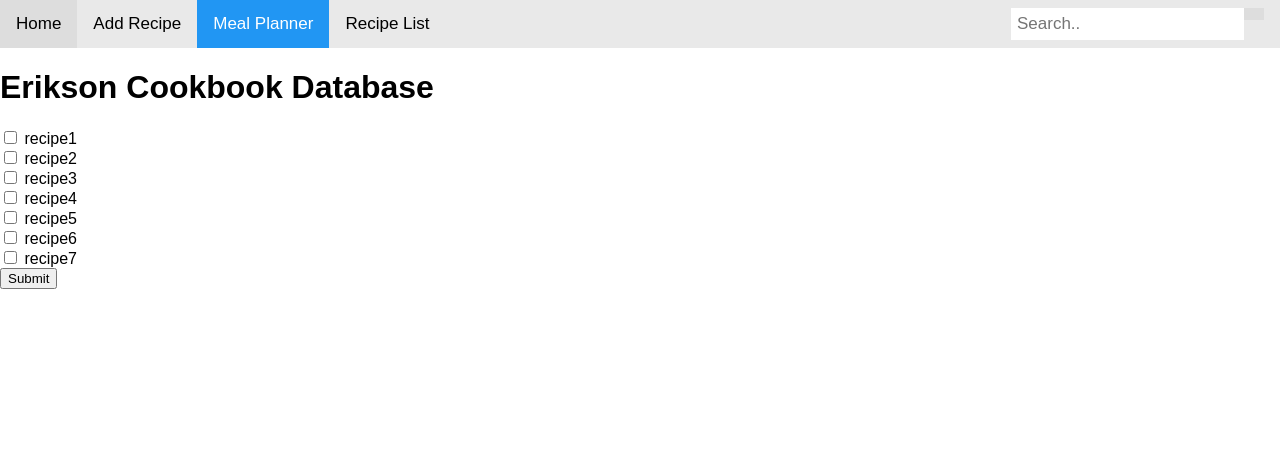
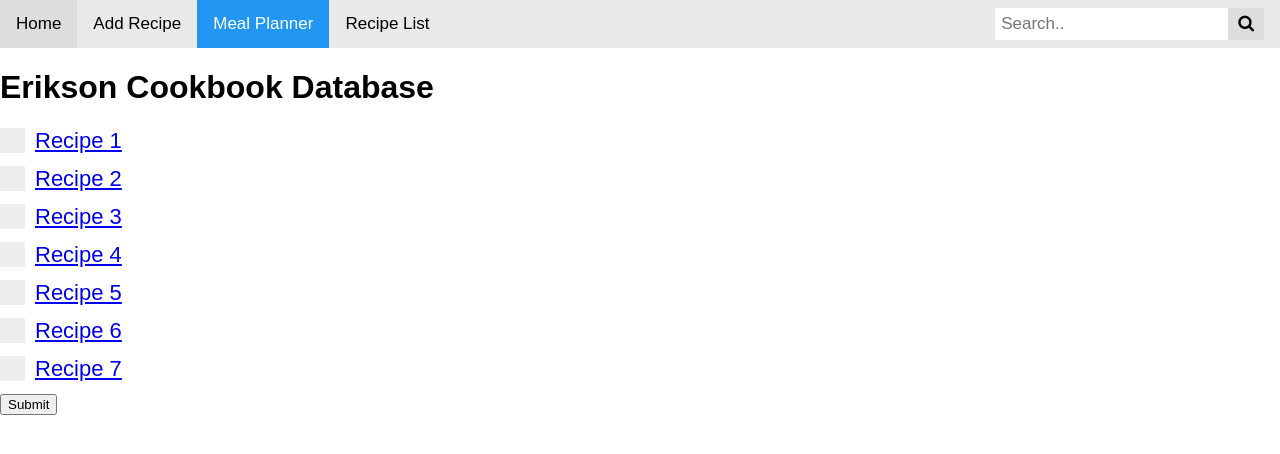
Before and after one commit to waynehead99/CookbookWebsite, a Django app: page /random/ in a window 1280 px wide. Shown: the top 454 px of the page. Run offline with Django 3.2, Linux system fonts and the light colour scheme.

Commit message:
Latest HTML Design with updated CSS

```diff
--- a/CookbookWebsite/CookbookWebsite/settings.py
+++ b/CookbookWebsite/CookbookWebsite/settings.py
@@ -81,7 +81,7 @@ DATABASES = {
         'ENGINE': 'django.db.backends.mysql', # Add 'postgresql_psycopg2', 'postgresql', 'mysql', 'sqlite3' or 'oracle'.
         'NAME': 'cookbook',                      # Or path to database file if using sqlite3.
         'USER': 'remoteUser',                      # Not used with sqlite3.
-        'PASSWORD': '1234',                  # Not used with sqlite3.
+        'PASSWORD': 'Gamma99Quest',                  # Not used with sqlite3.
         'HOST': '10.0.248.15',                      # Set to empty string for localhost. Not used with sqlite3.
         'PORT': '3306',
     }
--- /dev/null
+++ b/CookbookWebsite/app/static/list.css
@@ -0,0 +1,103 @@
+/* List */
+ul {
+    counter-reset: index;
+    padding: 0;
+    max-width: 300px;
+}
+
+/* List element */
+li {
+    counter-increment: index;
+    display: flex;
+    align-items: center;
+    padding: 12px 0;
+    box-sizing: border-box;
+}
+
+
+/* Element counter */
+li::before {
+    content: counters(index, ".", decimal-leading-zero);
+    font-size: 1.5rem;
+    text-align: right;
+    font-weight: bold;
+    min-width: 50px;
+    padding-right: 12px;
+    font-variant-numeric: tabular-nums;
+    align-self: flex-start;
+    background-image: linear-gradient(to bottom, aquamarine, orangered);
+    background-attachment: fixed;
+    -webkit-background-clip: text;
+    -webkit-text-fill-color: transparent;
+}
+
+/* Element separation */
+li + li {
+    border-top: 1px solid rgba(255,255,255,0.2);
+}
+
+
+.checkboxlist {
+    display: block;
+    position: relative;
+    padding-left: 35px;
+    margin-bottom: 12px;
+    cursor: pointer;
+    font-size: 22px;
+    -webkit-user-select: none;
+    -moz-user-select: none;
+    -ms-user-select: none;
+    user-select: none;
+}
+
+.checkboxlist input {
+    position: absolute;
+    opacity: 0;
+    cursor: pointer;
+    height: 0;
+    width: 0;
+}
+
+.checkmark {
+    position: absolute;
+    top: 0;
+    left: 0;
+    height: 25px;
+    width: 25px;
+    background-color: #eee;
+}
+
+/* On mouse-over, add a grey background color */
+.checkboxlist:hover input ~ .checkmark {
+    background-color: #ccc;
+}
+
+/* When the checkbox is checked, add a blue background */
+.checkboxlist input:checked ~ .checkmark {
+    background-color: #2196F3;
+}
+
+/* Create the checkmark/indicator (hidden when not checked) */
+.checkmark:after {
+    content: "";
+    position: absolute;
+    display: none;
+}
+
+/* Show the checkmark when checked */
+.checkboxlist input:checked ~ .checkmark:after {
+    display: block;
+}
+
+/* Style the checkmark/indicator */
+.checkboxlist .checkmark:after {
+    left: 9px;
+    top: 5px;
+    width: 5px;
+    height: 10px;
+    border: solid white;
+    border-width: 0 3px 3px 0;
+    -webkit-transform: rotate(45deg);
+    -ms-transform: rotate(45deg);
+    transform: rotate(45deg);
+}
--- a/CookbookWebsite/app/templates/app/random.html
+++ b/CookbookWebsite/app/templates/app/random.html
@@ -6,6 +6,8 @@
     <title>Random Recipe Generator</title>
     {% load static %} <!-- Instruct Django to load static files -->
     <link rel="stylesheet" type="text/css" href="{% static 'site.css' %}" />
+    <link rel="stylesheet" type="text/css" href="{% static 'list.css' %}" />
+    <link rel="stylesheet" href="https://cdnjs.cloudflare.com/ajax/libs/font-awesome/4.7.0/css/font-awesome.min.css">
 </head>
 <body>
     <div class="topnav">
@@ -14,7 +16,7 @@
         <a class="active" href="/random">Meal Planner</a>
         <a href="/list">Recipe List</a>
         <div class="search-container">
-            <form action="/action_page.php">
+            <form>
                 <input type="text" placeholder="Search.." name="search">
                 <button type="submit"><i class="fa fa-search"></i></button>
             </form>
@@ -22,25 +24,46 @@
     </div>
     <h1>Erikson Cookbook Database</h1>
 
-    <div id="checkbox">
-        <form>
-            <input type="checkbox" id="recipe1" name="recipe1" value="recipe1">
-            <label for="recipe1">recipe1</label><br>
-            <input type="checkbox" id="recipe2" name="recipe2" value="recipe2">
-            <label for="recipe2">recipe2</label><br>
-            <input type="checkbox" id="recipe3" name="recipe3" value="recipe3">
-            <label for="recipe3">recipe3</label><br>
-            <input type="checkbox" id="recipe4" name="recipe4" value="recipe4">
-            <label for="recipe4">recipe4</label><br>
-            <input type="checkbox" id="recipe5" name="recipe5" value="recipe5">
-            <label for="recipe5">recipe5</label><br>
-            <input type="checkbox" id="recipe6" name="recipe6" value="recipe6">
-            <label for="recipe6">recipe6</label><br>
-            <input type="checkbox" id="recipe7" name="recipe7" value="recipe7">
-            <label for="recipe7">recipe7</label><br>
-            <input type="submit" value="Submit">
-        </form>
-    </div>
+    <form>
+        <label class="checkboxlist">
+            <a href="/list">Recipe 1</a>
+            <input type="checkbox" id="recipe1" name="recipe1" value="checked">
+            <span class="checkmark"></span>
+        </label>
+        <label class="checkboxlist">
+            <a href="/list">Recipe 2</a>
+            <input type="checkbox" id="recipe2" name="recipe2" value="checked">
+            <span class="checkmark"></span>
+        </label>
+        <label class="checkboxlist">
+            <a href="/list">Recipe 3</a>
+            <input type="checkbox" id="recipe3" name="recipe3" value="checked">
+            <span class="checkmark"></span>
+        </label>
+        <label class="checkboxlist">
+            <a href="/list">Recipe 4</a>
+            <input type="checkbox" id="recipe4" name="recipe4" value="checked">
+            <span class="checkmark"></span>
+        </label>
+        <label class="checkboxlist">
+            <a href="/list">Recipe 5</a>
+            <input type="checkbox" id="recipe5" name="recipe5" value="checked">
+            <span class="checkmark"></span>
+        </label>
+        <label class="checkboxlist">
+            <a href="/list">Recipe 6</a>
+            <input type="checkbox" id="recipe6" name="recipe6" value="checked">
+            <span class="checkmark"></span>
+        </label>
+        <label class="checkboxlist">
+            <a href="/list">Recipe 7</a>
+            <input type="checkbox" id="recipe7" name="recipe7" value="checked">
+            <span class="checkmark"></span>
+        </label>
+        <input type="submit" value="Submit">
+    </form>
+
+
 
 </body>
 </html>
```
Also changed, not shown: CookbookWebsite/app/templates/app/addrecipe.html (+15 -5 lines), CookbookWebsite/app/templates/app/index.html (+12 -9 lines), CookbookWebsite/app/templates/app/list.html (+6 -4 lines), 1 other file.
